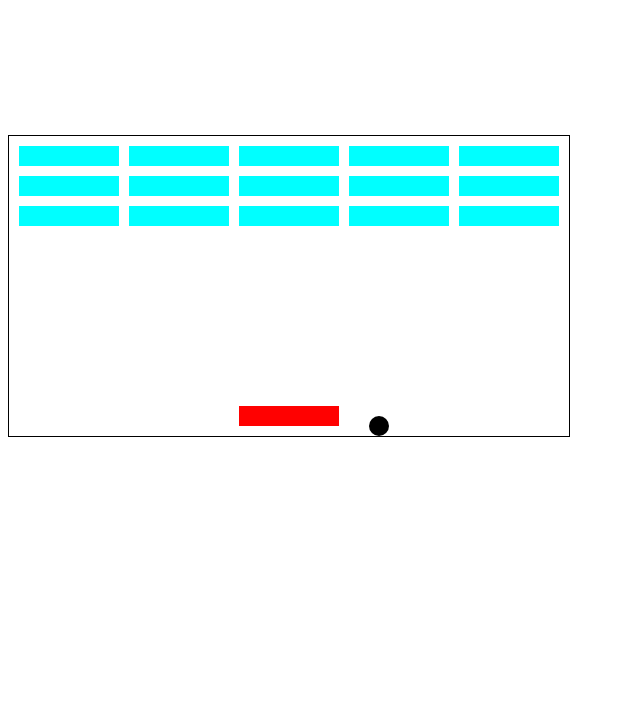
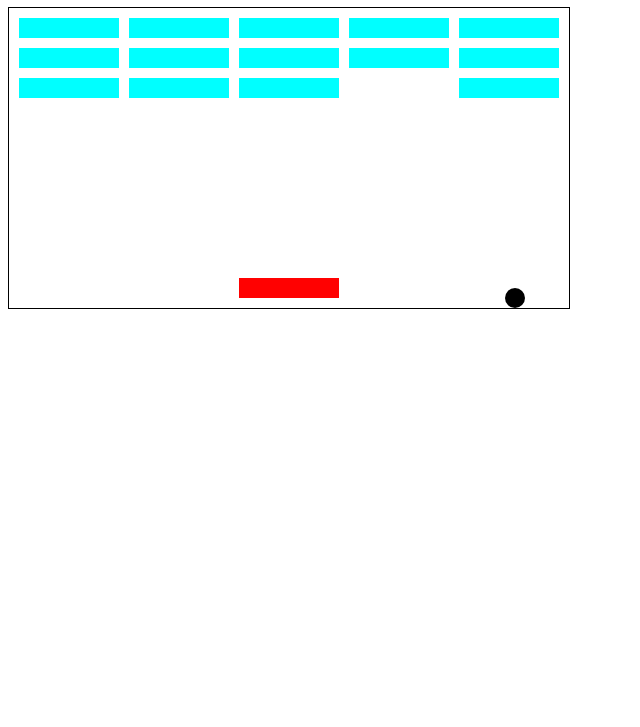
Before and after one commit to Qautno166/Breakout-Game, a plain HTML site: page index.html in a window 1280 px wide. Shown: the part 73-800 px from the top of the page, without its empty margins (0-640 px from the left). Drawn offline with Linux system fonts and the light colour scheme.

Commit message:
Add files via upload

```diff
--- a/app.js
+++ b/app.js
@@ -1,5 +1,5 @@
 "use strict";
-
+const score = document.querySelector(".scoreDispaly h1");
 const grid = document.querySelector(".grid");
 const blockWidth = 100;
 const bolckHeight = 20;
@@ -7,8 +7,8 @@ const ballDiam = 20;
 const boardWidth = 560;
 const boardHight = 300;
 const userStart = [230, 10];
-const ballStart = [100, 100];
-let xDirection = -2;
+const ballStart = [300, 100];
+let xDirection = 2;
 let yDirection = 2;
 let currentPossition = userStart;
 let currentBallPossition = ballStart;
@@ -118,13 +118,40 @@ function movingBall() {
   console.log(`y = ${currentBallPossition[1]}`);
   console.log(`x = ${currentBallPossition[0]}`);
 }
-timerID = setInterval(movingBall, 20);
+timerID = setInterval(movingBall, 30);
 //Check for collision
 
 function collisionCheck() {
+  // check for blocks collision
+  for (let i = 0; i < blocks.length; i++) {
+    if (
+      currentBallPossition[0] > blocks[i].bottomLeft[0] &&
+      currentBallPossition[0] < blocks[i].bottomRight[0] &&
+      currentBallPossition[1] + ballDiam > blocks[i].bottomLeft[1] &&
+      currentBallPossition[1] < blocks[i].topleft[1]
+    ) {
+      const allBlocks = Array.from(document.querySelectorAll(".block"));
+      allBlocks[i].classList.remove("block");
+      blocks.splice(i, 1);
+      changeDirectionBlock();
+      console.log(allBlocks);
+      // changeDirection();
+    }
+  }
+  //Check for user collision
+  if (
+    currentBallPossition[1] - ballDiam <= currentPossition[1] &&
+    currentBallPossition[0] >= currentPossition[0] &&
+    currentBallPossition[0] <= currentPossition[0] + blockWidth
+    // currentBallPossition[1] <= currentBallPossition[1]
+  ) {
+    changeDirection();
+    console.log("laaaagaaaa");
+  }
   if (currentBallPossition[1] === 0) {
     console.log("aaaaaaaa");
     clearInterval(timerID);
+    score.innerHTML = "You looose";
   }
   if (
     currentBallPossition[0] >= boardWidth - ballDiam ||
@@ -133,8 +160,9 @@ function collisionCheck() {
   ) {
     changeDirection();
   }
-  if (currentBallPossition[1] === 0) {
-  }
+  // if (currentBallPossition === currentPossition) {
+  //   changeDirection();
+  // }
 
   // if (currentBallPossition[0] <= 0 + ballDiam) {
   //   changeDirection();
@@ -162,6 +190,17 @@ function changeDirection() {
     return;
   }
 }
+function changeDirectionBlock() {
+  if (xDirection === 2 && yDirection === 2) {
+    yDirection = -2;
+    return;
+  }
+
+  if (xDirection === -2 && yDirection === 2) {
+    yDirection = -2;
+    return;
+  }
+}
 // function changeDirection1() {
 //   if (xDirection === -2 && yDirection === 2) {
 //     yDirection = -2;
--- a/index.html
+++ b/index.html
@@ -8,7 +8,9 @@
     <title>Breakout Game</title>
   </head>
   <body>
+    <div class="scoreDispaly"><h1></h1></div>
     <div class="grid"></div>
+
     <script src="app.js"></script>
   </body>
 </html>
--- a/style.css
+++ b/style.css
@@ -1,9 +1,5 @@
-.body {
-  margin-top: 500px;
-}
-
 .grid {
-  margin-top: 200px;
+  /* margin-top: 200px; */
   position: absolute;
   border: solid black 1px;
   width: 560px;
```
